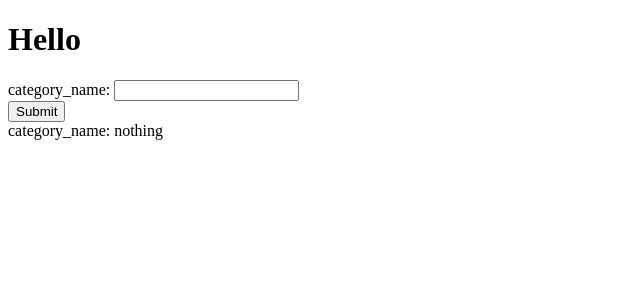
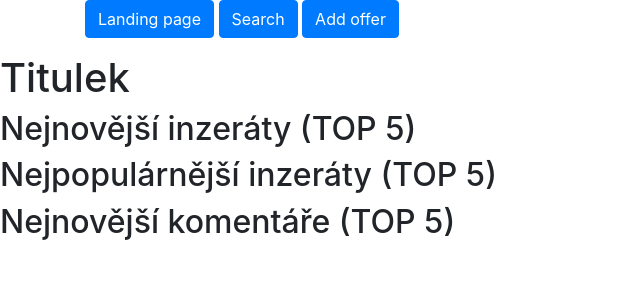
Before and after one commit to alifuk/CZ21, a Django app: page /my_first_form in a window 1280 px wide. Shown: the top 300 px of the page, without its empty margins (0-640 px from the left). Run offline with Django 4.2, Linux system fonts and the light colour scheme; parts of the project's set-up code (start-up, migrations or seed data) failed here and were passed over.

Commit message:
feat: final

```diff
--- a/SDAcia/urls.py
+++ b/SDAcia/urls.py
@@ -15,7 +15,7 @@
 """
 from django.contrib import admin
 from django.urls import path
-from viewer.views import landing_page, form_example, search, add_offer, offer
+from viewer.views import landing_page, form_example, search, add_offer, offer, add_comment
 from viewer.models import Brand, Comment, Offer, VehicleType
 
 admin.site.register(Brand)
@@ -33,6 +33,9 @@
     path('my_first_form/', form_example),
     path('add_offer', add_offer),
     path('add_offer/', add_offer),
-    path('offer/<pk_offer>', offer)
+    path('add_comment', add_comment),
+    path('add_comment/', add_comment),
+    path('offer/<pk_offer>', offer)  # http://127.0.0.1:8000/offer/6   <a href="/offer/{{offer.pk}}">Detail</a></p>
+
 
 ]
--- a/viewer/templates/base.html
+++ b/viewer/templates/base.html
@@ -1,11 +1,27 @@
 <!DOCTYPE html>
 <html lang="en">
+
 <head>
   <meta charset="utf-8">
   <title>{% block title %}{% endblock %}</title>
+  <meta name="viewport" content="width=device-width, initial-scale=1, shrink-to-fit=no">
+  <link rel="stylesheet" href="https://cdn.jsdelivr.net/npm/bootstrap@4.4.1/dist/css/bootstrap.min.css"
+    integrity="sha384-Vkoo8x4CGsO3+Hhxv8T/Q5PaXtkKtu6ug5TOeNV6gBiFeWPGFN9MuhOf23Q9Ifjh" crossorigin="anonymous">
+
 </head>
+
 <body>
+  <div class="container">
+
+    <p>
+      <a class="btn btn-primary" href="/">Landing page</a>
+      <a class="btn btn-primary" href="/search">Search</a>
+      <a class="btn btn-primary" href="/add_offer">Add offer</a>
+    </p>
+
+  </div>
   {% block content %}
   {% endblock %}
 </body>
+
 </html>
--- a/viewer/templates/landing_page.html
+++ b/viewer/templates/landing_page.html
@@ -1,15 +1,25 @@
 {% extends "base.html" %}
 {% block main_title %} {{ title }} {% endblock %}
 {% block content %}
-<h1>Hello</h1>
+<h1>{{ title }}</h1>
 
-<form action="/my_first_form" method="POST">
-    {% csrf_token %}
-    category_name:
-    <input name="category_name"></br>
-    <input type="submit">
-</form>
+<h2>Nejnovější inzeráty (TOP 5)</h2>
 
-category_name: {{category_name}}
+{% for offer in newest_offers %}
+<p>Datum přidání: {{ offer.offer_date }} Nabídka auta {{ offer.brand.name }}, výkon: {{offer.power}} cena: {{ offer.price }}
+    <a href="/offer/{{offer.pk}}">Detail- {{offer.pk}}</a></p></p>
+{% endfor %}
+
+<h2>Nejpopulárnější inzeráty  (TOP 5)</h2>
+
+{% for offer in popular_offers %}
+<p>Počet zobrazení: {{ offer.view_count }}, výkon: {{offer.power}} cena: {{ offer.price }} <a href="/offer/{{offer.pk}}">Detail</a></p>
+{% endfor %}
+
+<h2>Nejnovější komentáře  (TOP 5)</h2>
+
+{% for comment in newest_comments %}
+<p>Nejnovější komentář: {{ comment.commented_date }} - {{ comment.text }}</p>
+{% endfor %}
 
 {% endblock %}
--- a/viewer/views.py
+++ b/viewer/views.py
@@ -1,11 +1,75 @@
 from django.shortcuts import render
-
+from viewer.models import Brand, Offer, Comment, VehicleType
 # Create your views here.
 
 def landing_page(request):
     return render(
         request, template_name='landing_page.html',
-        context={"title": "Titulek"}
+        context={
+            "title": "SDAcia",
+            "newest_offers": Offer.objects.order_by("-offer_date").all()[:5],
+            "popular_offers": Offer.objects.order_by("-view_count").all()[:5],
+            "newest_comments": Comment.objects.order_by("-commented_date").all()[:5],
+            }
+    )
+
+def offer(request, pk_offer):
+    offer = Offer.objects.get(pk=pk_offer)
+    offer.view_count += 1
+    offer.save()
+    return render(
+        request, template_name='offer.html',
+        context={
+            "title": "SDAcia",
+            "offer": offer,
+            "comments": Comment.objects.filter(offer__pk=pk_offer).order_by("-commented_date").all(),
+            "comments_count": Comment.objects.filter(offer__pk=pk_offer).order_by("-commented_date").all().count()
+            }
+    )
+
+def search(request):
+
+    filtered_offers = Offer.objects.all()
+
+    filter_of_description = request.GET.get("search_description", "")
+    if filter_of_description != "":
+        filtered_offers = filtered_offers.filter(description__contains=filter_of_description)
+
+    filter_of_brand = request.GET.get("search_brand", "")
+    if filter_of_brand != "":
+        filtered_offers = filtered_offers.filter(brand__pk=filter_of_brand)
+
+    filter_of_price_from = request.GET.get("search_price_from", "")
+    if filter_of_price_from != "":
+        filtered_offers = filtered_offers.filter(price__gt=filter_of_price_from)
+
+    filter_of_price_to = request.GET.get("search_price_to", "")
+    if filter_of_price_to != "":
+        filtered_offers = filtered_offers.filter(price__lt=filter_of_price_to)
+
+    filter_of_type= request.GET.get("search_type", "")
+    if filter_of_type != "":
+        filtered_offers = filtered_offers.filter(vehicle_type__pk=filter_of_type)
+
+    filter_of_year_from = request.GET.get("search_year_from", "")
+    if filter_of_year_from != "":
+        filtered_offers = filtered_offers.filter(year__gt=filter_of_year_from)
+
+    filter_of_year_to = request.GET.get("search_year_to", "")
+    if filter_of_year_to != "":
+        filtered_offers = filtered_offers.filter(year__lt=filter_of_year_to)
+
+
+
+
+    return render(
+        request, template_name='search.html',
+        context={
+            "title": "Hledat",
+            "offers": filtered_offers,
+            "all_brands": Brand.objects.all(),
+            "all_types": VehicleType.objects.all()
+            }
     )
 
 def form_example(request):
@@ -14,3 +78,41 @@
         request, template_name='landing_page.html',
         context={"title": "Titulek", "category_name": category_name}
     )
+
+
+def add_offer(request):
+    status = ""
+    if "description" in request.POST:
+        brand = request.POST.get("brand", "")
+        vehicle_type = request.POST.get("type", "")
+
+        new_offer = Offer()
+        new_offer.description = request.POST.get("description", "")
+        new_offer.price = int(request.POST.get("price", 0) )
+        new_offer.year = int(request.POST.get("year", 0) )
+        new_offer.power = int(request.POST.get("power", 0) )
+        new_offer.brand = Brand.objects.get(pk=brand)
+        new_offer.vehicle_type = VehicleType.objects.get(pk=vehicle_type)
+        new_offer.save()
+        status = "Přidáno"
+        pass
+
+
+    return render(
+        request, template_name='add_offer.html',
+        context={
+            "title": "Přidat inzerát",
+            "all_brands": Brand.objects.all(),
+            "all_types": VehicleType.objects.all(),
+            "status": status
+            }
+    )
+
+def add_comment(request):
+    pk_offer = request.POST.get("pk_offer")
+    new_comment = Comment()
+    new_comment.offer = Offer.objects.get(pk=pk_offer)
+    new_comment.username = request.POST.get("username", "Nikdo")
+    new_comment.text = request.POST.get("text", "Bez textu")
+    new_comment.save()
+    return offer(request, pk_offer)
```
Also changed, not shown: viewer/models.py (+24 -0 lines), viewer/templates/add_offer.html (added, +28 -0 lines), viewer/templates/offer.html (added, +33 -0 lines), viewer/templates/search.html (added, +53 -0 lines). Lines whose indentation alone changed are shown as unchanged.
